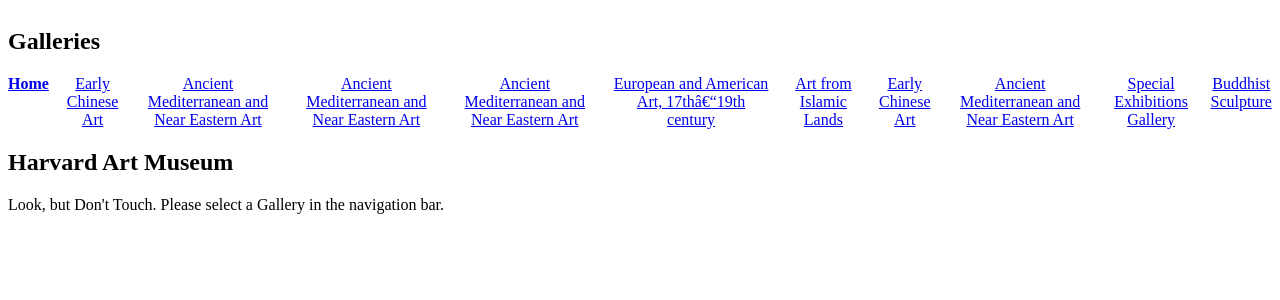
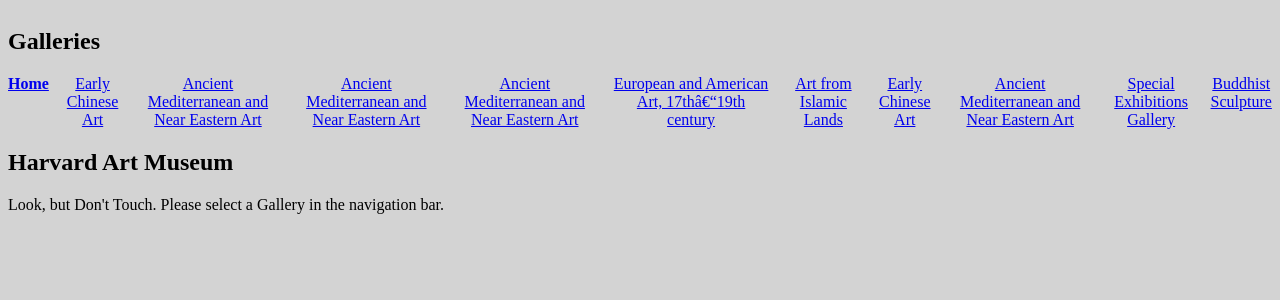
Before and after one commit to jedwards2/art-gallery, a React (Create React App) app: page / in a window 1280 px wide. Shown: the top 300 px of the page. Built offline with nearby package versions, Linux system fonts and the light colour scheme.

Commit message:
added background

```diff
--- a/src/index.css
+++ b/src/index.css
@@ -1 +1,4 @@
 /* TODO Add site wide styles */
+* {
+  background-color: lightgray;
+}
```
